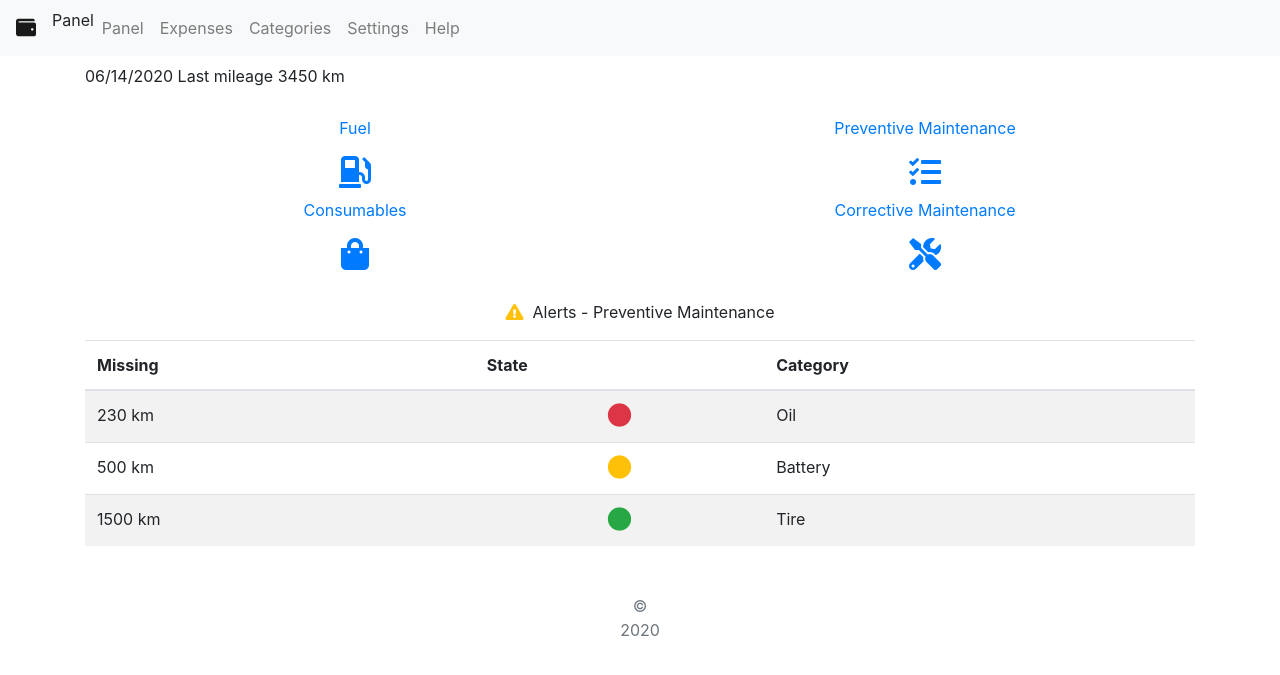
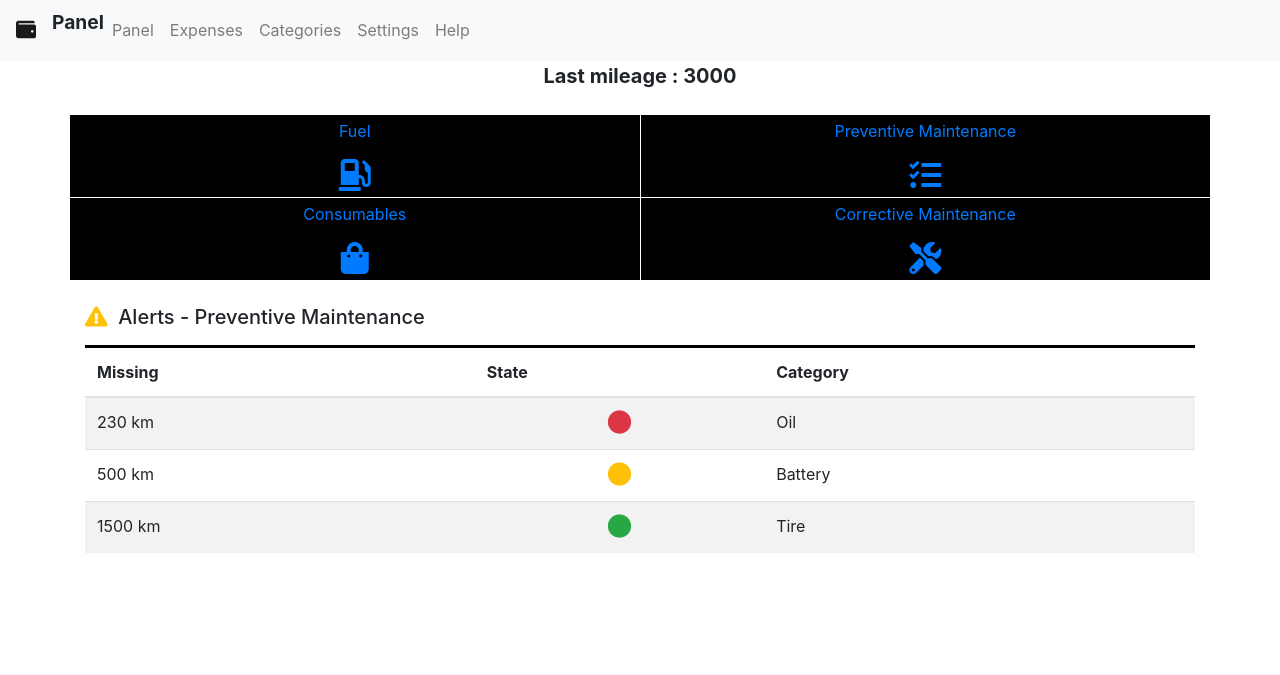
Before and after one commit to mmanumos/chronocar, a Flask app: page /panel in a window 1280 px wide. Shown: the top 675 px of the page. Run offline with Flask 2, Linux system fonts and the light colour scheme; some libraries are stand-ins or nearby versions.

Commit message:
[Feature] Styles for panel and expenses are improved. modified:   static/scripts/expenses.js modified:   templates/base.html modified:   templates/expenses.html modified:   templates/panel.html

```diff
--- a/static/scripts/expenses.js
+++ b/static/scripts/expenses.js
@@ -12,12 +12,13 @@ $.ajax({
     }
 });
 
+const user_id = sessionStorage.getItem('User ID');
+const url = 'http://34.71.55.165:5000/api/v1/users/' + user_id + '/expenses/';
+
 $.ajax({
-    url: 'http://34.71.55.165:5000/api/v1/users/3/expenses/',
+    url: url,
     type: 'GET',
     success: function (data) {
-        //const r = sessionStorage.getItem('userID')
-        //console.log("This is user_id" + r);
         let total = 0;
         for (var i = 0; i < data.length; i++) {
             $('#table-expenses').append('<tr> <td>' + data[i]['created_at'] + '</td> <td>' + data[i]['catsu_name'] + '</td> <td>' + data[i]['amount'] + '</td>  </tr>');
--- a/templates/base.html
+++ b/templates/base.html
@@ -15,7 +15,7 @@
         <a class="navbar-brand" href="#">
             <i class="fas fa-wallet"></i>
         </a>
-        <p>
+        <p style="font-weight: bold; font-size: larger;">
             {% block title %}
             {% endblock %}
         </p>
@@ -46,7 +46,7 @@
         {% block content %}{% endblock %}
     </main>
     <footer class="container-fluid text-center">
-        <p class="mt-5 mb-3 text-muted">&copy;<br>2020</p>
+
     </footer>
 </body>
 <script src="https://code.jquery.com/jquery-3.5.1.slim.min.js"></script>
--- a/templates/expenses.html
+++ b/templates/expenses.html
@@ -4,9 +4,9 @@ Expenses
 {% endblock %}
 
 {% block content %}
-<div class="text-center">
-    <p id="date_act_expense"></p>
-    <p id="total_expense"></p>
+<div class="text-center" style="border-bottom: 2px solid black; border-top: 1px solid black;">
+    <p id="date_act_expense" style="font-weight: bold;"></p>
+    <p id="total_expense" style="font-weight: bold;"></p>
 </div>
 <table class="table table-striped">
     <thead>
--- a/templates/panel.html
+++ b/templates/panel.html
@@ -3,37 +3,41 @@
 Panel
 {% endblock %}
 {% block content %}
-<p class="mt-2">06/14/2020 Last mileage 3450 km</p>
-<div class="row text-center my-4">
-    <div class="col p-1">
+<p class="text-center" class="mt-2" style="font-size: 20px; font-weight: bold;">Last mileage :<spam id="last_mileage">
+        3000</spam>
+</p>
+<div class="row text-center my-4" style="background-color: black;">
+    <div class="col p-1" style="border-bottom: 1px solid white; border-right: 1px solid white;">
         <a href="">
             <p>Fuel</p>
             <i class="fas fa-gas-pump"></i>
         </a>
     </div>
-    <div class="col p-1">
+    <div class="col p-1" style="border-bottom: 1px solid white;">
         <a href="">
             <p>Preventive Maintenance</p>
             <i class="fas fa-tasks"></i>
         </a>
     </div>
     <div class="w-100"></div>
-    <div class="col p-1">
+    <div class="col p-1" style="border-bottom: 1px solid white; border-right: 1px solid white;">
         <a href="">
             <p>Consumables</p>
             <i class="fas fa-shopping-bag"></i>
         </a>
     </div>
-    <div class="col p-1">
+    <div class="col p-1" style="border-bottom: 1px solid white;">
         <a href="">
             <p>Corrective Maintenance</p>
             <i class="fas fa-tools"></i>
         </a>
     </div>
 </div>
-<p class="text-center"><i class="fas fa-exclamation-triangle text-warning"></i> &nbsp;Alerts - Preventive Maintenance
+<p class="text-center">
+<h4 style="font-size: 20px;"><i class="fas fa-exclamation-triangle text-warning">
+    </i> &nbsp;Alerts - Preventive Maintenance</h4>
 </p>
-<table class="table table-striped">
+<table class="table table-striped" style="border-top: 3px solid black;">
     <thead>
         <tr>
             <th scope="col">Missing</th>
```
